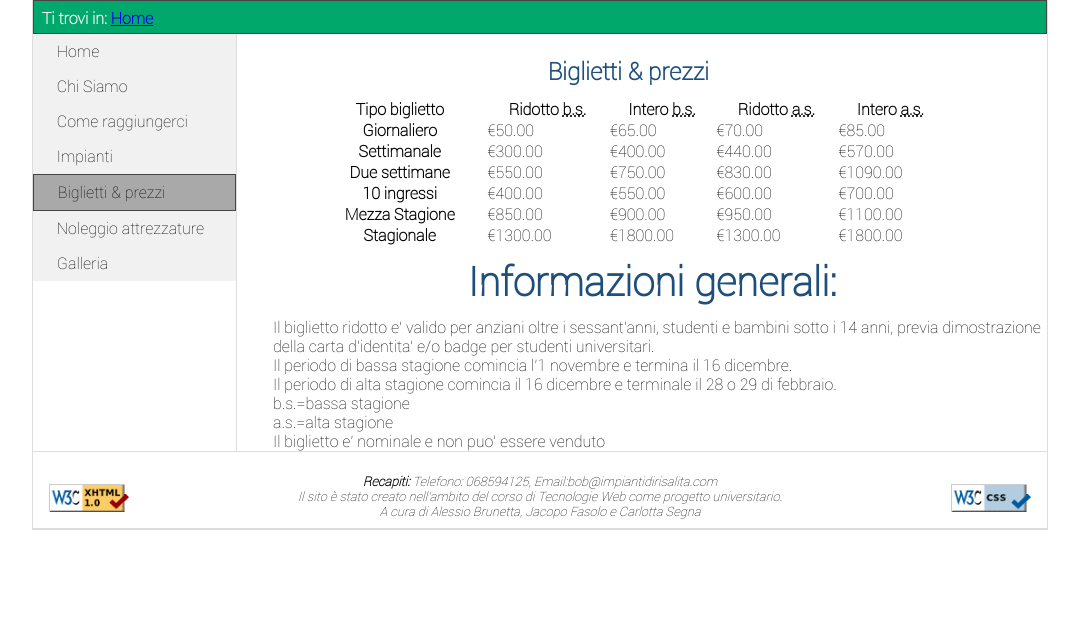
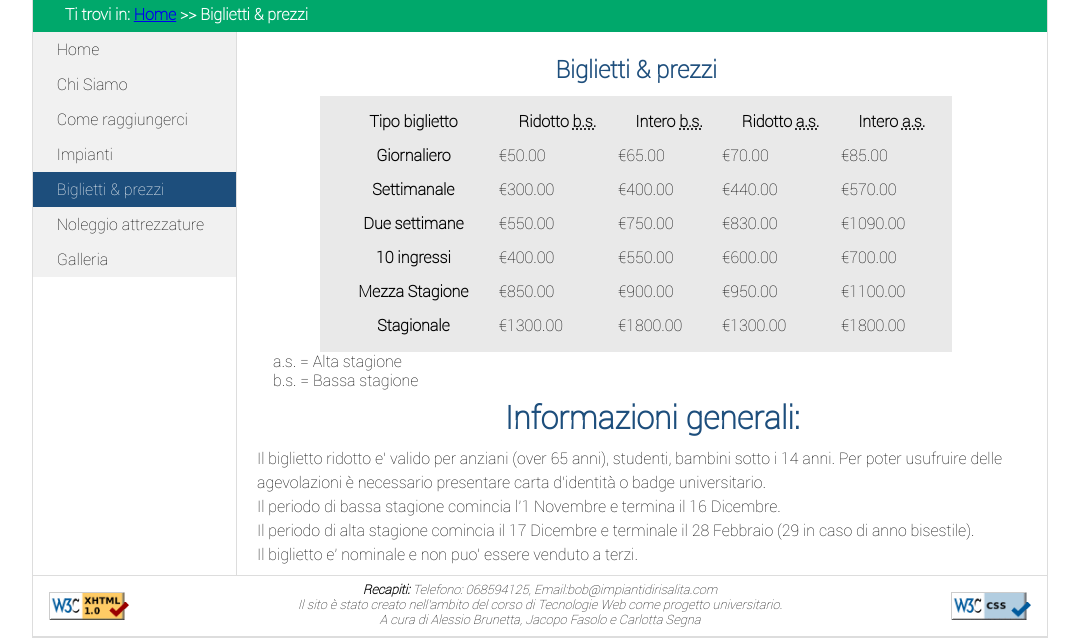
Before and after one commit to JacopoFasolo/Bob-TW, a PHP site: page /biglietti_prezzi.html in a window 1280 px wide. Shown: the part 209-847 px from the top of the page, without its empty margins (100-1179 px from the left). Before the commit the page ends 739 px from the top, so only its background shows below. Run offline with PHP 8.4, Linux system fonts and the light colour scheme.

Commit message:
modificato cose

```diff
--- a/biglietti_prezzi.html
+++ b/biglietti_prezzi.html
@@ -27,9 +27,7 @@
 	<!--header-->
 
 	<div id="breadcrumb">
-        <p> Ti trovi in:
-            <a href="index.html"> Home</a>
-        </p>
+		<p> Ti trovi in: <a href="index.html"> Home</a> &gt;&gt; Biglietti &amp; prezzi</p>
 	</div>
 	<!--breadcrumb-->
 
@@ -143,25 +141,16 @@
 		</tr>
 	</table>
 
-    <h1>Informazioni generali:</h1>
-    <ul>
-        <li>
-            Il biglietto ridotto e' valido per anziani oltre i sessant'anni, studenti e bambini sotto i 14 anni,
-            previa dimostrazione della carta d'identita' e/o badge per studenti universitari.
-        </li>
-        <li>Il periodo di bassa stagione comincia l'1 novembre e termina il 16 dicembre.</li>
-        <li> Il periodo di alta stagione comincia il 16 dicembre e terminale il 28 o 29 di febbraio.</li>
-        <li>
-            b.s.=bassa stagione
-        </li>
-        <li>
-            a.s.=alta stagione
-        </li>
-        <li>
-            Il biglietto e' nominale e non puo' essere venduto
-        </li>
+	<ul id="legenda">
+		<li>a.s. = Alta stagione</li>
+		<li>b.s. = Bassa stagione</li>
 	</ul>
 
+	<h1>Informazioni generali:</h1>
+	<p>Il biglietto ridotto e' valido per anziani (over 65 anni), studenti, bambini sotto i 14 anni. Per poter usufruire delle agevolazioni &egrave; necessario presentare carta d'identit&agrave; o badge universitario.</p>
+	<p>Il periodo di bassa stagione comincia l'1 Novembre e termina il 16 Dicembre.</p>
+	<p>Il periodo di alta stagione comincia il 17 Dicembre e terminale il 28 Febbraio (29 in caso di anno bisestile).</p>
+	<p>Il biglietto e' nominale e non puo' essere venduto a terzi.</p>
 
 
 
@@ -177,7 +166,8 @@
 			<span xml: lang="EN">Email</span>:bob@impiantidirisalita.com<br>
 			Il sito &egrave; stato creato nell'ambito del corso di Tecnologie Web come progetto universitario.
 				<br> A cura di Alessio Brunetta, Jacopo Fasolo e Carlotta Segna</p>
-    </div><!--footer-->
+	</div>
+	<!--footer-->
 
 </body>
 
--- a/come_raggiungerci.html
+++ b/come_raggiungerci.html
@@ -27,7 +27,7 @@
     <!--header-->
 
     <div id="breadcrumb">
-        <p> Ti trovi in: <a href="index.html">Home</a>&#62;&#62; Come raggiungerci </p>
+        <p> Ti trovi in: <a href="index.html">Home</a> &gt;&gt; Come raggiungerci </p>
     </div>
     <!--breadcrumb-->
 
--- a/css/style.css
+++ b/css/style.css
@@ -65,13 +65,13 @@ float:left;
 #breadcrumb{
 	height: 2em;
 	background-color: #00A86B;
-    border: solid 1px #444;
 }
 
 #breadcrumb p{
 	color: white;
 	font-weight: bold;
-    padding: 0.5em;
+	padding-top: 0.3em;
+	padding-left: 2em;
 }
 
 /*menu*/
@@ -88,33 +88,10 @@ float:left;
 	display: block;
 }
 
-#pagina_corrente_home{
-    border-left: 1px solid #444;
-    border-right: 1px solid #444;
-    border-bottom: 1px solid #444;
-    background-color: darkgrey;
+#pagina_corrente{
+	background-color: #1d4e7c;
 	display: block;
-    color: #000;
-    padding: 0.5em 1.5em;
-    text-decoration: none;
-}
-
-#pagina_corrente_foto{
-    border-left: 1px solid #444;
-    border-right: 1px solid #444;
-    border-top: 1px solid #444;
-    background-color: darkgrey;
-    display: block;
-    color: #000;
-    padding: 0.5em 1.5em;
-    text-decoration: none;
-}
-
-#pagina_corrente{
-    border: 1px solid #444;
-    background-color: darkgrey;
-    display: block;
-    color: #000;
+	color: white;
 	padding: 0.5em 1.5em;
 	text-decoration: none;
 }
@@ -142,6 +119,7 @@ float:left;
 	margin-left: 20%;
 	padding-left: 2%;
 	border-left: 1px solid #DDD;
+	padding-bottom: 0.5em;
 }
 
 .immagini_middle_home{
@@ -156,20 +134,19 @@ float:left;
 	text-align: center;
 	padding-top: 0.3em;
 	padding-bottom: 0.3em;
-    font-size: 2.5em;
+	font-size: 2em;
 }
 
 #middle p{
 	margin-right: 0.5em;
-    overflow: auto;
-    display: inline;
+	/*overflow: auto;*/
+	/*display: inline;*/
 	font-size: 1em;
 	line-height: 1.5em;
 }
 
 /*footer*/
 #footer{
-    padding-top: 1em;
 	display: inline-block;
 	border-top: 1px solid #DDD;
 	border-bottom: 1px solid #DDD;
@@ -199,13 +176,12 @@ float:left;
 
 }
 
-
 /*chi siamo*/
 
 #piste{
 	float: left;
 	width: 50%;
-    padding: 0 1em 0 0;
+	padding-right: 1em;
 }
 
 #recapiti{
@@ -269,8 +245,14 @@ float:left;
 
 table{
 	width: 80%;
-    margin-left: 7%;
-    margin-right: 9%;
+	padding: 1%;
+	margin-left: 8%;
+	margin-right: 10%;
+	background-color: #E9E9E9;
+}
+
+tr{
+	height: 2em;
 }
 
 table caption{
--- a/foto.html
+++ b/foto.html
@@ -27,9 +27,7 @@
 	<!--header-->
 
 	<div id="breadcrumb">
-        <p> Ti trovi in:
-            <a href="index.html"> Home</a>
-        </p>
+		<p> Ti trovi in: <a href="index.html">Home</a> &gt;&gt; Galleria</p>
 	</div>
 	<!--breadcrumb-->
 
--- a/impianti.html
+++ b/impianti.html
@@ -27,7 +27,7 @@
     <!--header-->
 
     <div id="breadcrumb">
-        <p> Ti trovi in: <a href="index.html"> Home</a>&#62;&#62;Impianti</p>
+        <p> Ti trovi in: <a href="index.html"> Home</a> &gt;&gt; Impianti</p>
     </div>
     <!--breadcrumb-->
 
--- a/index.html
+++ b/index.html
@@ -31,7 +31,7 @@
 
     <div id="menu">
         <ul id="menu_sito">
-            <li id="pagina_corrente_home"><span xml:lang="en"> Home </span></li>
+            <li id="pagina_corrente"><span xml:lang="en"> Home </span></li>
             <li class="punto_sito"> <a href="chi_siamo.html"> Chi Siamo </a></li>
             <li class="punto_sito"> <a href="come_raggiungerci.html"> Come raggiungerci</a></li>
             <li class="punto_sito"> <a href="impianti.html"> Impianti </a> </li>
--- a/noleggio_attrezzatura.html
+++ b/noleggio_attrezzatura.html
@@ -27,9 +27,7 @@
 	<!--header-->
 
 	<div id="breadcrumb">
-        <p> Ti trovi in:
-            <a href="index.html"> Home</a>
-        </p>
+		<p> Ti trovi in: <a href="index.html">Home</a> &gt;&gt; Noleggio attrezzature</p>
 	</div>
 	<!--breadcrumb-->
 
```
Lines whose indentation alone changed are shown as unchanged.
